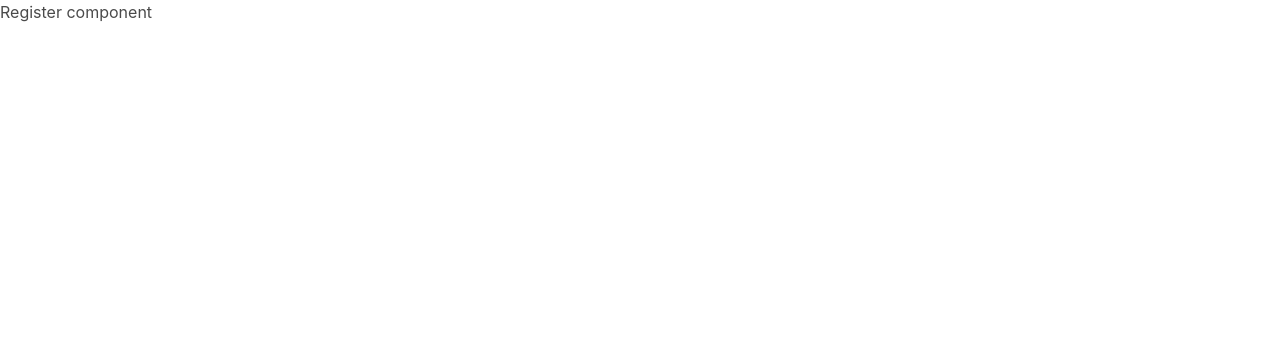
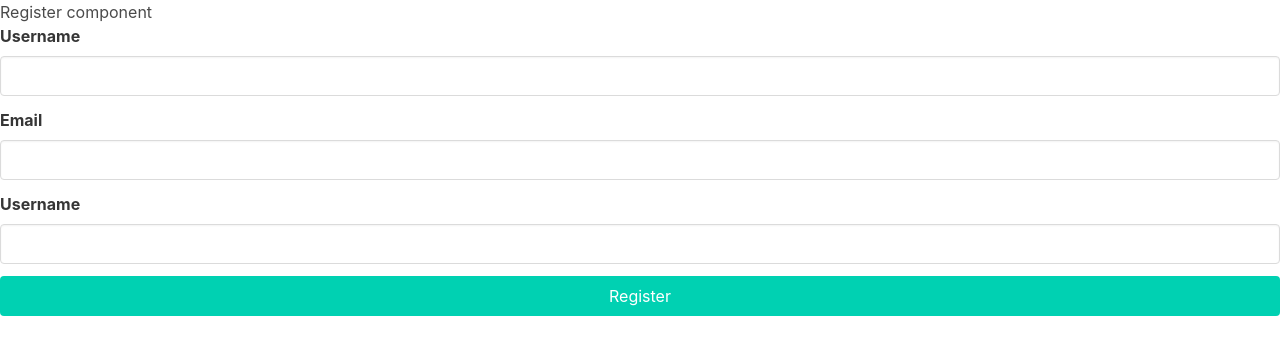
Before and after one commit to dieulinh/diary-frontend, a React (Create React App) app: page /signup in a window 1280 px wide. Shown: the top 354 px of the page. Built offline with nearby package versions, Linux system fonts and the light colour scheme.

Commit message:
register user

```diff
--- a/src/components/Register.js
+++ b/src/components/Register.js
@@ -2,8 +2,76 @@ import React, { useState } from 'react';
 import User from '../services/User';
 
 const Register = () => {
+  const [username, setUsername] = useState("");
+  const [password, setPassword] = useState("");
+  const [email, setEmail] = useState("");
+  const [message, setMessage] = useState("");
+
+  const onChangeUsername = (e) => {
+    const username = e.target.value;
+    setUsername(username);
+  }
+  const onChangeEmail = (e) => {
+    const username = e.target.value;
+    setEmail(username);
+  }
+  const onChangePassword = (e) => {
+    const username = e.target.value;
+    setPassword(username);
+  }
+  const onSubmit = (e) => {
+    e.preventDefault();
+    User.register(username, password, email)
+    .then((response) => {
+
+      setMessage("register successfully");
+    },
+    (err) => {
+      const responseMessage = (err.response && err.response.data && err.response.data.message)||err.message||err.toString();
+      setMessage(responseMessage);
+    })
+  }
   return (<div>
     <h2> Register component</h2>
+
+    <form onSubmit={onSubmit}>
+      {message && (
+        <div className='notification is-danger is-light'>
+          { message }
+        </div>
+      )}
+      <div className='field'>
+        <label className='label'>Username</label>
+        <input className='input' name="username" type="text"
+        value={username}
+        onChange={onChangeUsername}
+        required
+        />
+      </div>
+      <div className='field'>
+        <label className='label'>Email</label>
+        <input className='input' name="email" type="text"
+        value={email}
+        onChange={onChangeEmail}
+        required
+        />
+      </div>
+      <div className='field'>
+      <label className='label'>Username</label>
+        <input className='input' name="password" type="password"
+        value={password}
+        onChange={onChangePassword}
+        required
+        />
+      </div>
+      <div className="field">
+        <div className="control">
+          <button className="button is-fullwidth is-primary">
+            Register
+          </button>
+        </div>
+      </div>
+    </form>
   </div>)
 }
 
--- a/src/services/User.js
+++ b/src/services/User.js
@@ -13,8 +13,7 @@ const signin = async (username, password) => {
   const res = await axios.post(`${APIURL/signin}`, {
     username,
     password
-  })
-
+  });
   if (res.data.accessToken) {
     localStorage.setItem("user", JSON.stringify(res.data));
   }
```
